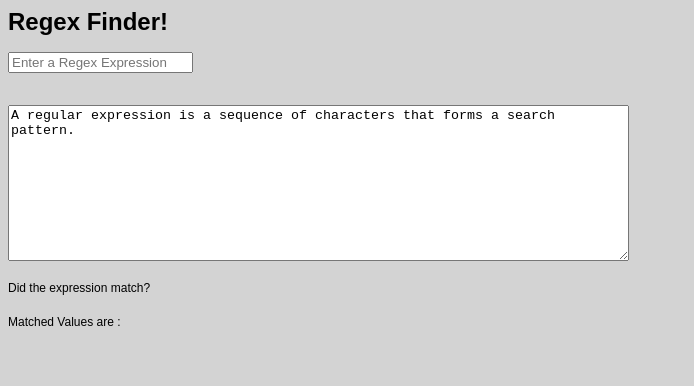
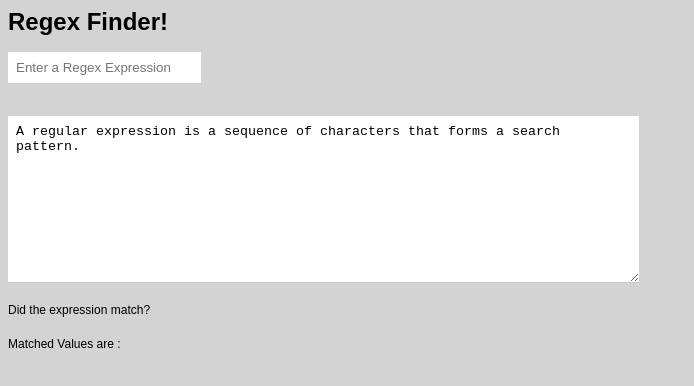
Before and after one commit to Maseeha26/angular-maseeha, an Angular app: page / in a window 1280 px wide. Shown: the top 386 px of the page, without its empty margins (0-694 px from the left). Built offline with nearby package versions, Linux system fonts and the light colour scheme.

Commit message:
3 files modified

```diff
--- a/src/app/regex-input/regex-input.component.html
+++ b/src/app/regex-input/regex-input.component.html
@@ -1,5 +1,5 @@
 <form [formGroup]="regexForm" class="format">
-	<input type="text" placeholder="Enter a Regex Expression" formControlName="regexValue" (keyup)="sendRegexString($event.target.value)" pattern />
+	<input type="text"  placeholder="Enter a Regex Expression" formControlName="regexValue" (keyup)="sendRegexString($event.target.value)" pattern />
 	<div class="danger-class"
 		*ngIf="!regexForm.controls['regexValue'].valid && regexForm.controls['regexValue'].touched">
 		Enter a valid Expression
--- a/src/styles.css
+++ b/src/styles.css
@@ -9,3 +9,10 @@ body {
 .format {
  padding-bottom: 20px;
 }
+
+input,textarea {
+    padding: 8px;
+    display: block;
+    border: none;
+    border-bottom: 1px solid #ccc;
+}
```
Also changed, not shown: src/app/regex-input/regex-input.component.css (line endings or trailing spaces).
